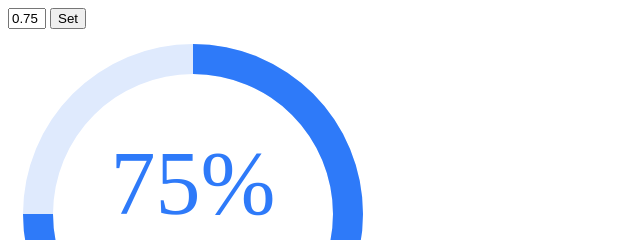
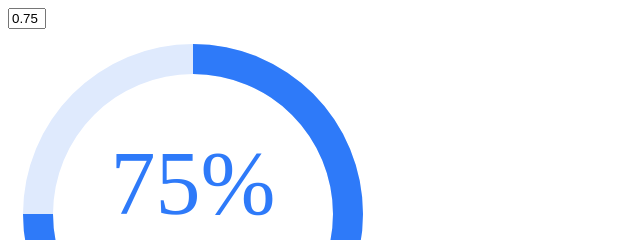
Before and after one commit to VeenaPDas96/Performace-Meter, a plain HTML site: page index.html in a window 1280 px wide. Shown: the top 240 px of the page, 0-640 px from the left. Drawn offline with nearby package versions, Linux system fonts and the light colour scheme.

Commit message:
Update index.html

```diff
--- a/index.html
+++ b/index.html
@@ -2,16 +2,16 @@
 <html lang="en" >
 <head>
   <meta charset="UTF-8">
-  <title>CodePen - D3 Progress Meter</title>
+  <title>Performance Meter</title>
   <link rel="stylesheet" href="./style.css">
 
 </head>
 <body>
-<!-- partial:index.partial.html -->
+
 <input id="inputVal" type="text" value="0.75" style="width:30px;"/>
-<button id="reload">Set</button>
+
 <div class="completion-chart"></div>
-<!-- partial -->
+
   <script src='https://cdnjs.cloudflare.com/ajax/libs/jquery/2.1.3/jquery.min.js'></script>
 <script src='https://d3js.org/d3.v3.min.js'></script><script  src="./script.js"></script>
 
```
